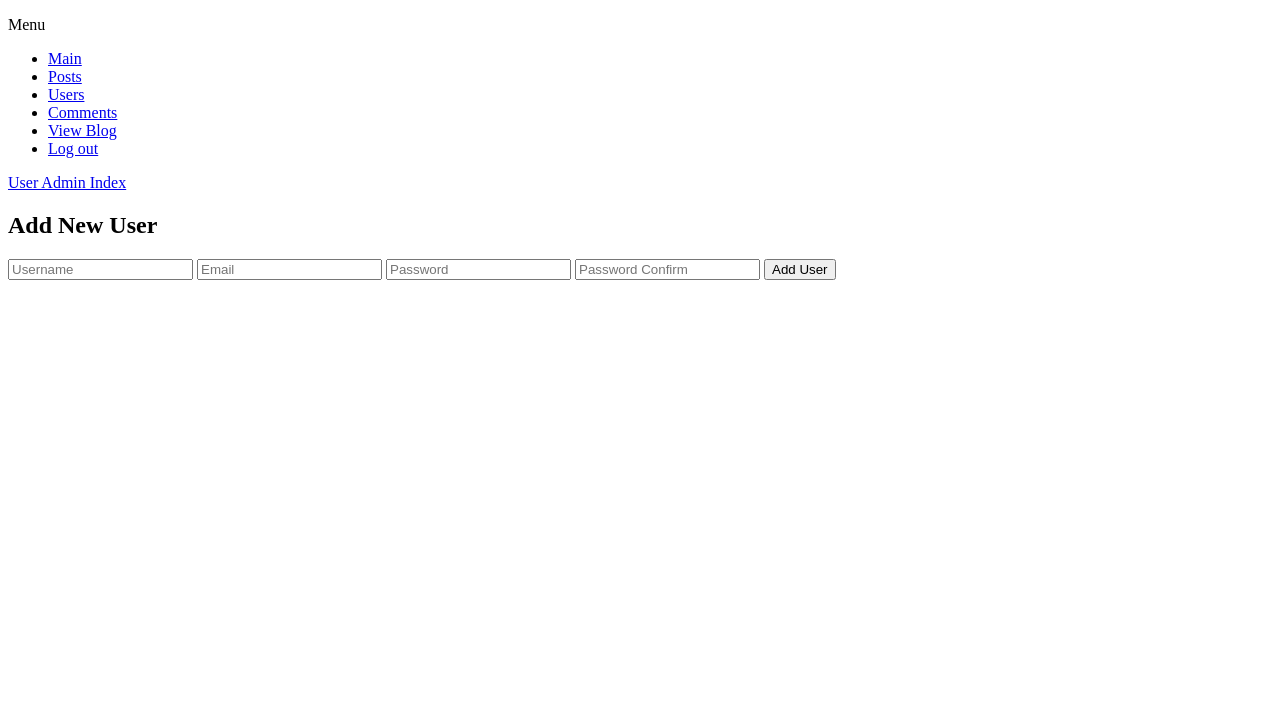
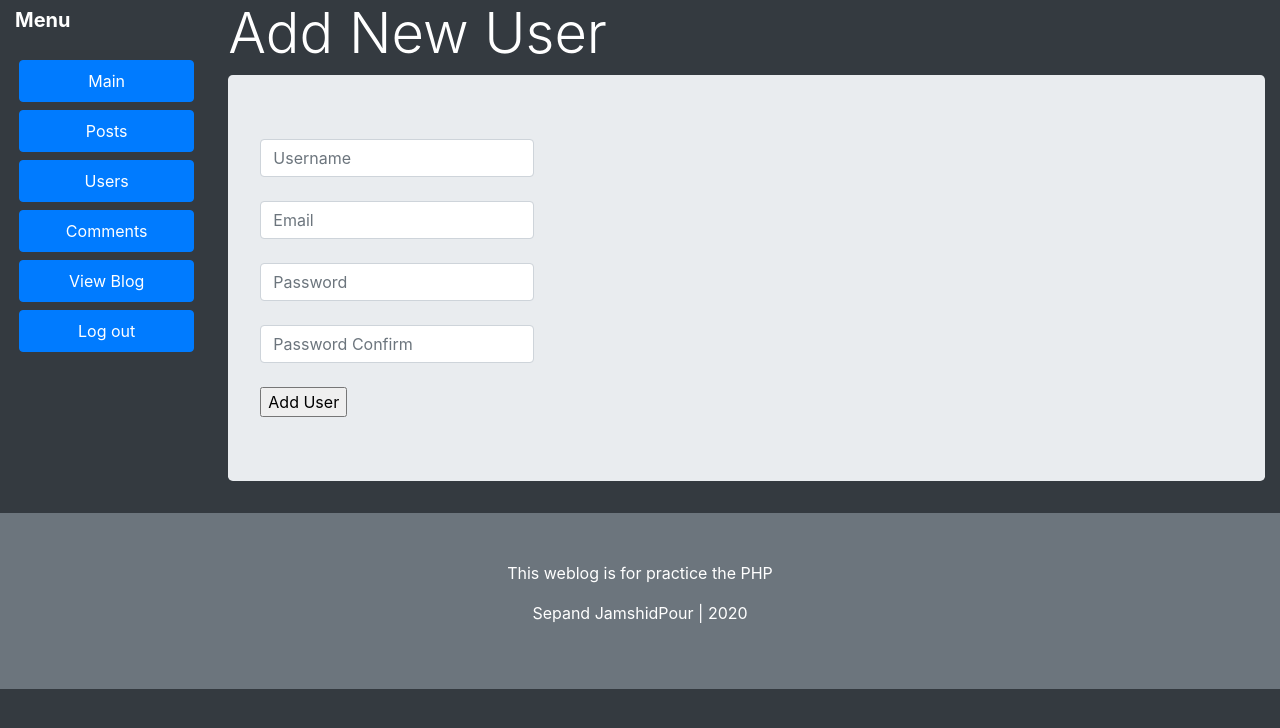
Before and after one commit to SepandJP/Simple_Blog, a PHP site: page /admin/add_user.php in a window 1280 px wide. Shown: the top 728 px of the page. Run offline with PHP 8.4, Linux system fonts and the light colour scheme; the visitor is signed in with stand-in values (Sample User, id 1).

Commit message:
created add_user frontend

```diff
--- a/admin/add_user.php
+++ b/admin/add_user.php
@@ -12,17 +12,20 @@ if(!$user->is_logged_in())
 <!DOCTYPE html>
 <html lang="en">
 <head>
-    <meta charset="utf-8">
+    <!--  meta tags and include Bootstrap stylesheet  -->
+    <?php include '../pages/head.html';?>
     <title>Admin | Add User</title>
 </head>
 
-<body>
+<body class="bg-dark">
+
+<div class="container-fluid row m-0 p-0">
 
 <?php include 'menu.php';?>
 
-<p><a href="users.php">User Admin Index</a></p>
+    <div class="col-sm-9 col-lg-10">
 
-<h2>Add New User</h2>
+<h1 class="text-white display-4">Add New User</h1>
 
 <?php
 
@@ -89,32 +92,52 @@ if (isset($_POST['submit'])) {
 if (isset($error))
 {
     foreach ($error as $err) {
-        echo '<p>'.$err.'</p>';
+        echo '<div class="alert alert-danger alert-dismissible fade show" role="alert">';
+        echo '<span>'.$err.'</span>';
+        echo '<button type="button" class="close" data-dismiss="alert" aria-label="Close">
+    <span aria-hidden="true">&times;</span>
+  </button>';
+        echo '</div>';
     }
 }
 ?>
 
-<div>
+<div class="jumbotron">
     <form method="post">
+
+        <div class="form-group">
             <label for="memberUserName">
-            <input type="text" name="username" id="memberUserName" placeholder="Username" value="<?php if (isset($error)){ echo $_POST['username'];}?>">
+                <input class="form-control" type="text" name="username" id="memberUserName" placeholder="Username" value="<?php if (isset($error)){ echo $_POST['username'];}?>">
             </label>
+        </div>
 
+        <div class="form-group">
             <label for="memberEmail">
-            <input type="email" name="email" id="memberEmail" placeholder="Email" value="<?php if (isset($error)){ echo $_POST['email'];}?>"
+                <input class="form-control" type="email" name="email" id="memberEmail" placeholder="Email" value="<?php if (isset($error)){ echo $_POST['email'];}?>"
             </label>
+        </div>
 
+        <div class="form-group">
             <label for="memberPassword">
-            <input type="password" name="password" id="memberPassword" placeholder="Password" value="<?php if (isset($error)){ echo $_POST['password'];}?>">
+                <input class="form-control" type="password" name="password" id="memberPassword" placeholder="Password" value="<?php if (isset($error)){ echo $_POST['password'];}?>">
             </label>
+        </div>
 
+        <div class="form-group">
             <label for="memberPasswordConfirm">
-            <input type="password" name="passwordConfirm" id="memberPasswordConfirm" placeholder="Password Confirm" value="<?php if (isset($error)){ echo $_POST['passwordConfirm'];}?>">
+                <input class="form-control" type="password" name="passwordConfirm" id="memberPasswordConfirm" placeholder="Password Confirm" value="<?php if (isset($error)){ echo $_POST['passwordConfirm'];}?>">
             </label>
+        </div>
 
         <input type="submit" name="submit" value="Add User">
     </form>
 </div>
 
+    </div>
+</div>
+
+<!-- JavaScript files -->
+<?php include '../pages/footer.html';?>
+
 </body>
 </html>
```
Lines whose indentation alone changed are shown as unchanged.
